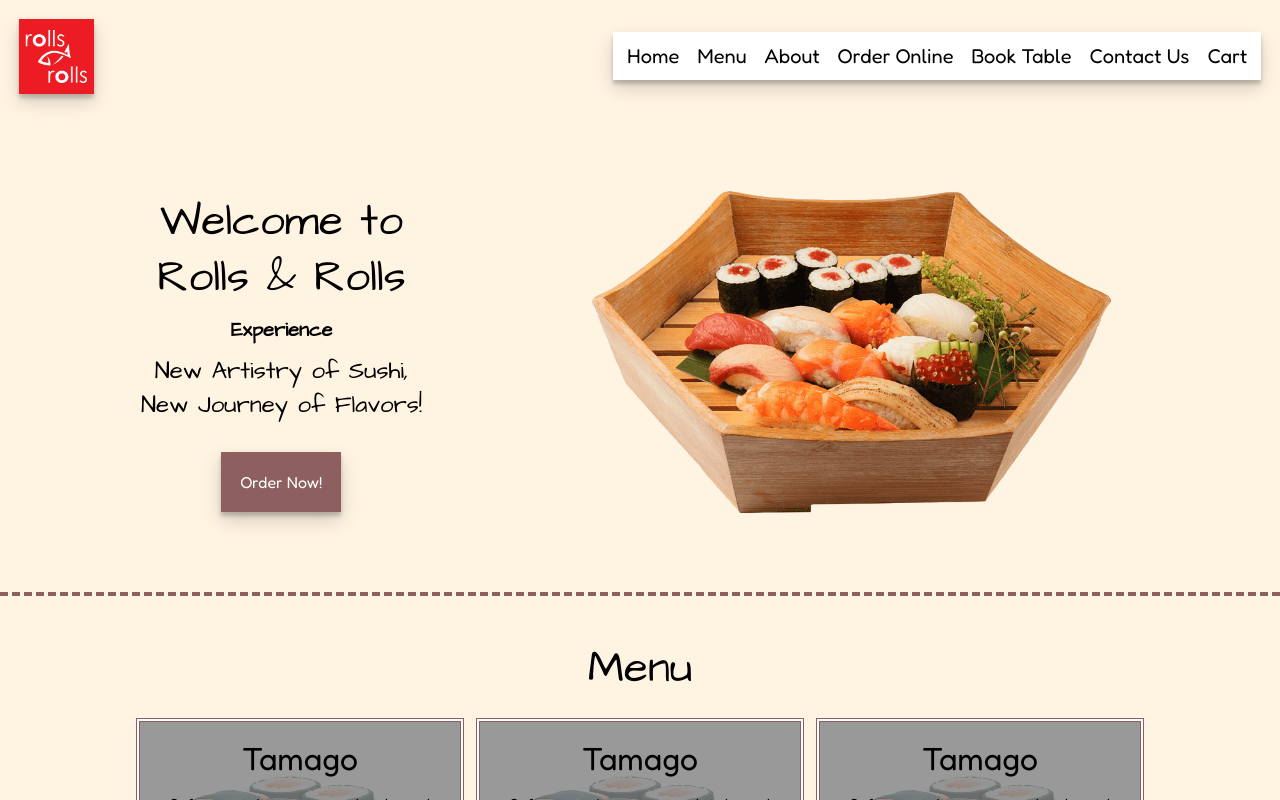
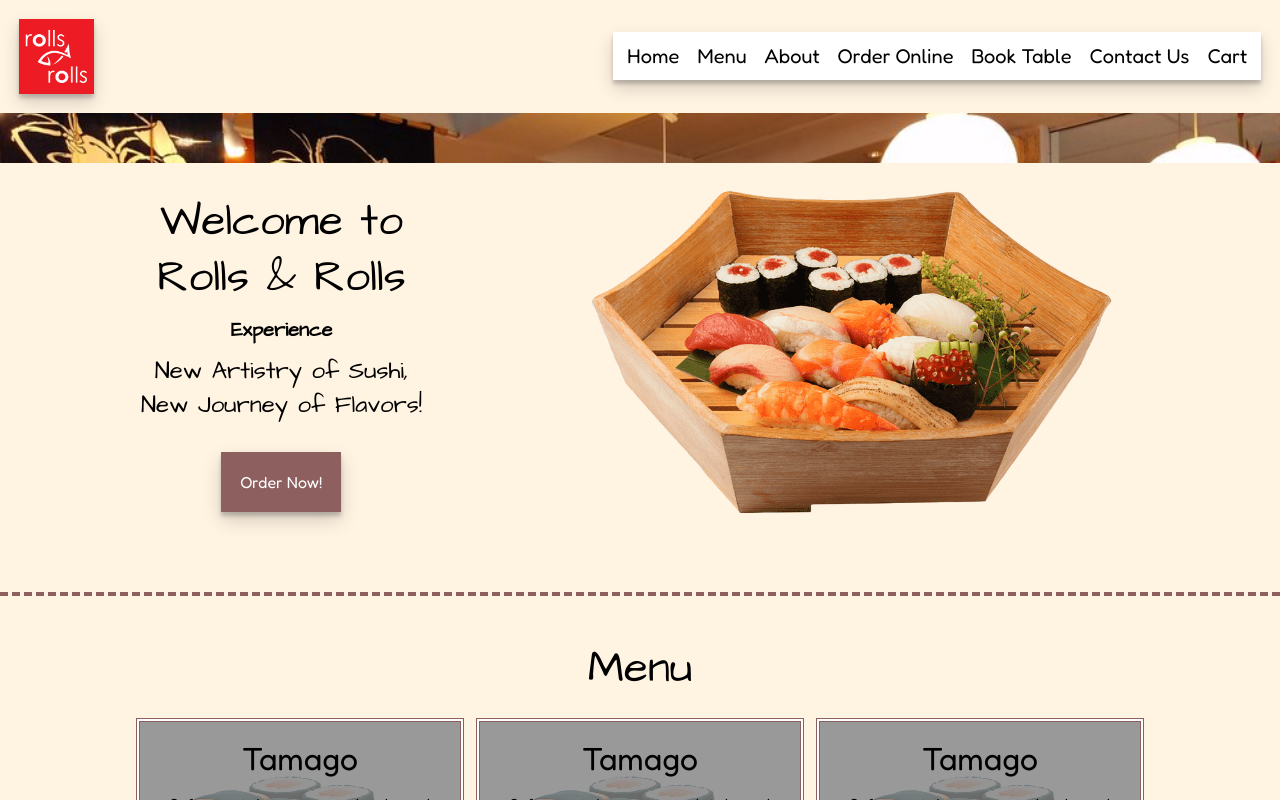
Before and after one commit to yenny1124/Restaurant-Ordering-App, a Next.js app: page / in a window 1280 px wide. Shown: the top 800 px of the page. Built offline with nearby package versions, Linux system fonts and the light colour scheme.

Commit message:
changed parralax in homepage about

```diff
--- a/src/app/components/navbar/HamburgerIcon.tsx
+++ b/src/app/components/navbar/HamburgerIcon.tsx
@@ -1,5 +1,3 @@
-"use client";
-
 export default function HamburgerIcon(props: any) {
   return (
     <div className="burger-icon" onClick={props.onClick}>
--- a/src/app/components/navbar/HamburgerMenu.tsx
+++ b/src/app/components/navbar/HamburgerMenu.tsx
@@ -1,5 +1,4 @@
 import Link from "next/link";
-import { useRef, useState, forwardRef } from "react";
 
 export default function HamburgerMenu(props: any) {
   return (
--- a/src/app/components/navbar/navbar.css
+++ b/src/app/components/navbar/navbar.css
@@ -1,5 +1,8 @@
 .navbar {
   display: flex;
+  position: relative;
+  z-index: 10;
+  background-color: var(--background-color);
 }
 
 .navbar-placeholder {
@@ -24,7 +27,7 @@
   transition: background-color 0.25s;
   height: var(--navbar-height);
   width: var(--navbar-height);
-  z-index: 20;
+  z-index: 1;
   cursor: pointer;
   box-shadow: var(--box-shadow);
   background-color: white;
--- a/src/app/sections/about/aboutsection.css
+++ b/src/app/sections/about/aboutsection.css
@@ -18,14 +18,13 @@
   justify-content: center;
 }
 .about-section-image {
-  position: absolute;
-  height: var(--about-section-height);
-  background-attachment: fixed;
+  position: fixed;
+  top: 0%;
+  height: 100%;
   width: 100%;
   background-image: url("atmosphere.jpg");
   background-size: 100% auto;
-  background-position-y: center;
-  filter: blur(2px);
+  background-repeat: repeat-y;
 }
 .about-section h1 {
   font-weight: normal;
@@ -39,7 +38,7 @@
   z-index: 1;
 }
 
-@media (max-width: 1200px) {
+@media screen and (max-width: 1200px) {
   .about-section-image {
     background-size: auto 100%;
   }
--- a/src/app/sections/gallery/gallerysection.css
+++ b/src/app/sections/gallery/gallerysection.css
@@ -4,6 +4,9 @@
   flex-direction: column;
   align-items: center;
   padding-bottom: 45px;
+  position: relative;
+  z-index: 1;
+  background-color: var(--background-color);
 }
 
 .gallery-section h1 {
--- a/src/app/sections/hero/herosection.css
+++ b/src/app/sections/hero/herosection.css
@@ -6,6 +6,9 @@
   flex-wrap: wrap;
   border-bottom: var(--brown) dashed 4px;
   padding-bottom: 45px;
+  position: relative;
+  z-index: 1;
+  background-color: var(--background-color);
 }
 
 @media screen and (max-width: 819px) {
--- a/src/app/sections/location/locationsection.css
+++ b/src/app/sections/location/locationsection.css
@@ -2,6 +2,9 @@
   height: 500px;
   width: 100%;
   display: flex;
+  position: relative;
+  z-index: 1;
+  background-color: var(--background-color);
 }
 
 .location-section h1 {
```
